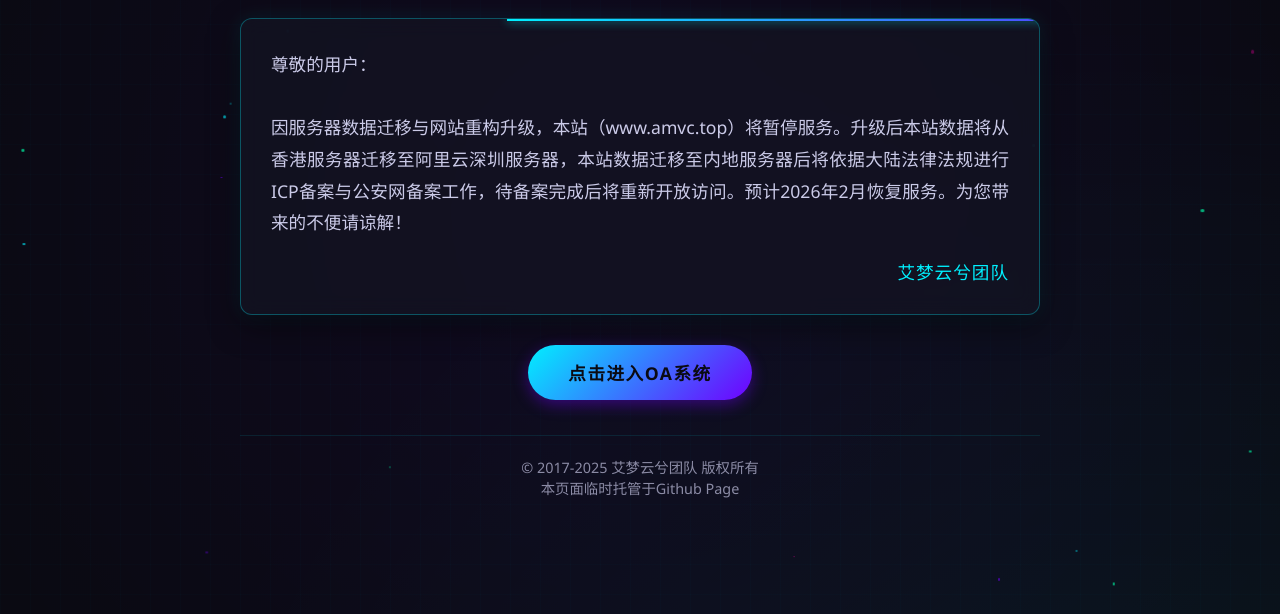
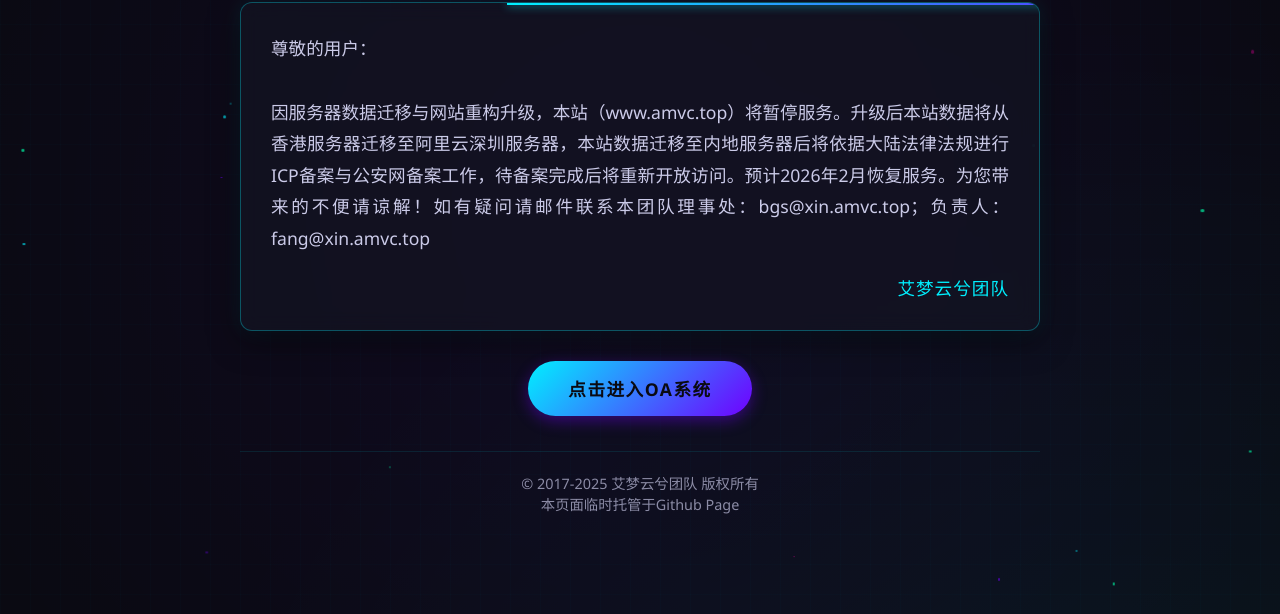
Before and after one commit to amvc666/amvc666.github.io, a plain HTML site: page index.html in a window 1280 px wide. Shown: the part 186-800 px from the top of the page. Drawn offline with Linux system fonts and the light colour scheme.

Commit message:
Update index.html

```diff
--- a/index.html
+++ b/index.html
@@ -382,7 +382,7 @@
             <div class="content-card">
                 <p class="announcement-text">
                     尊敬的用户：<br><br>
-                    因服务器数据迁移与网站重构升级，本站（www.amvc.top）将暂停服务。升级后本站数据将从香港服务器迁移至阿里云深圳服务器，本站数据迁移至内地服务器后将依据大陆法律法规进行ICP备案与公安网备案工作，待备案完成后将重新开放访问。预计2026年2月恢复服务。为您带来的不便请谅解！
+                    因服务器数据迁移与网站重构升级，本站（www.amvc.top）将暂停服务。升级后本站数据将从香港服务器迁移至阿里云深圳服务器，本站数据迁移至内地服务器后将依据大陆法律法规进行ICP备案与公安网备案工作，待备案完成后将重新开放访问。预计2026年2月恢复服务。为您带来的不便请谅解！如有疑问请邮件联系本团队理事处：bgs@xin.amvc.top；负责人：fang@xin.amvc.top
                 </p>
                 <div class="signature">艾梦云兮团队</div>
             </div>
```
